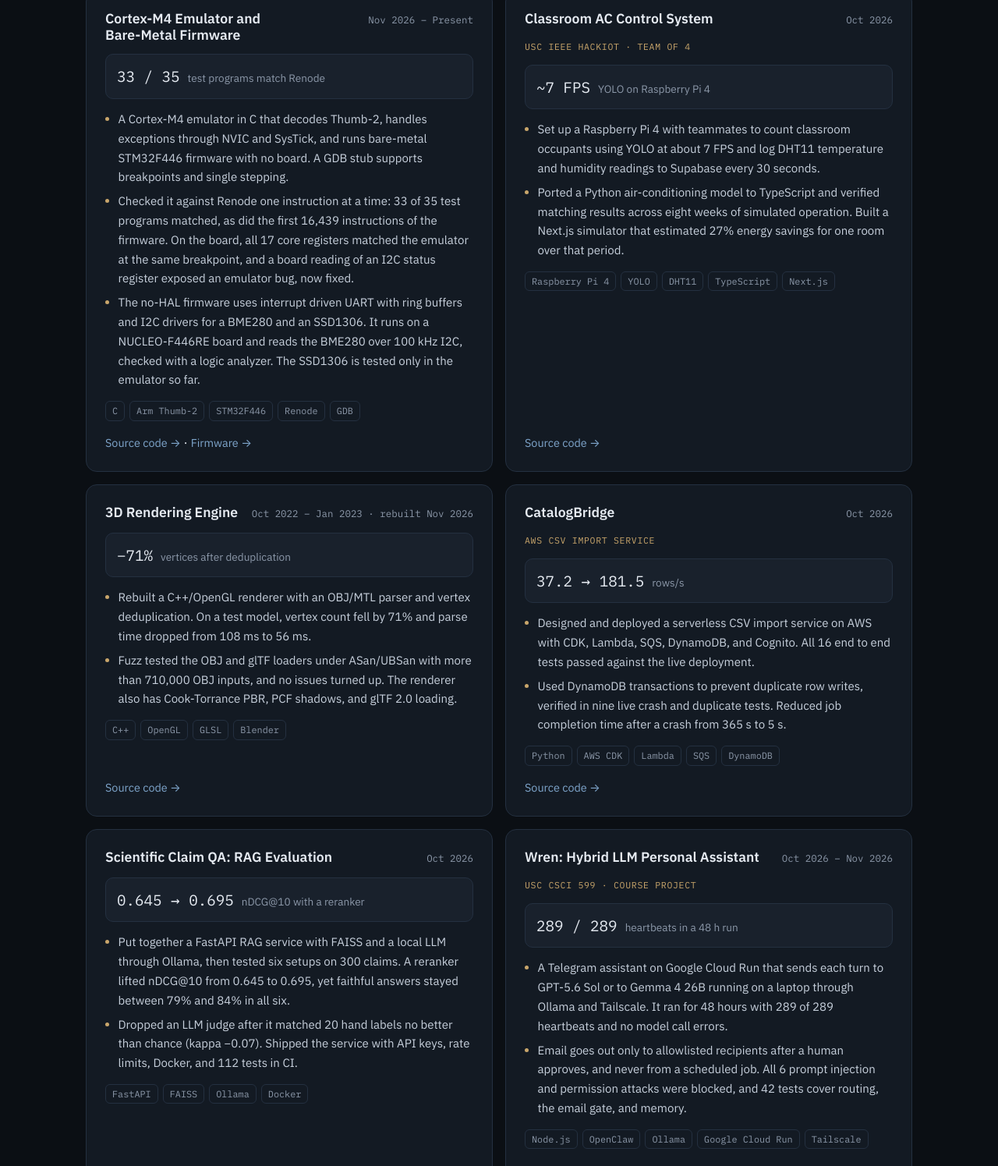
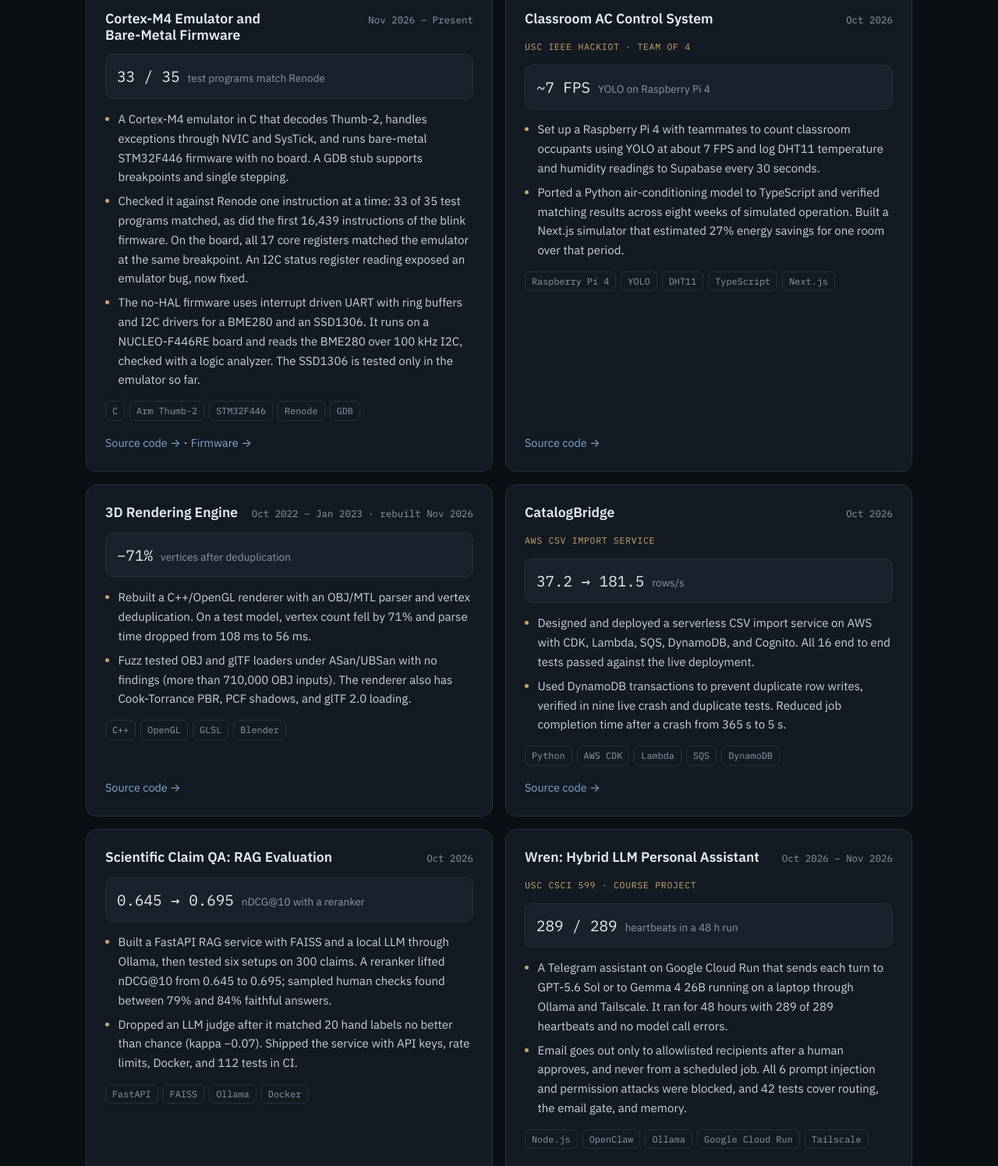
Before and after one commit to Tofuhsu/tofuhsu.github.io, a plain HTML site: page index.html in a window 1280 px wide. Shown: the part 1864-3359 px from the top of the page at 78% size. Drawn offline with Linux system fonts and the light colour scheme; animation ran at ten frames a second.

Commit message:
Apply GPT-review fixes (blink firmware scope, fuzz wording, RAG human-check scope) and refresh resume PDFs to 1118
Co-Authored-By: Claude Opus 5.5 <noreply@anthropic.com>

```diff
--- a/index.html
+++ b/index.html
@@ -319,7 +319,7 @@
             <div class="metric"><span class="v">33 / 35</span><span class="k">test programs match Renode</span></div>
             <ul>
               <li>A Cortex-M4 emulator in C that decodes Thumb-2, handles exceptions through NVIC and SysTick, and runs bare-metal STM32F446 firmware with no board. A GDB stub supports breakpoints and single stepping.</li>
-              <li>Checked it against Renode one instruction at a time: 33 of 35 test programs matched, as did the first 16,439 instructions of the firmware. On the board, all 17 core registers matched the emulator at the same breakpoint, and a board reading of an I2C status register exposed an emulator bug, now fixed.</li>
+              <li>Checked it against Renode one instruction at a time: 33 of 35 test programs matched, as did the first 16,439 instructions of the blink firmware. On the board, all 17 core registers matched the emulator at the same breakpoint. An I2C status register reading exposed an emulator bug, now fixed.</li>
               <li>The no-HAL firmware uses interrupt driven UART with ring buffers and I2C drivers for a BME280 and an SSD1306. It runs on a NUCLEO-F446RE board and reads the BME280 over 100 kHz I2C, checked with a logic analyzer. The SSD1306 is tested only in the emulator so far.</li>
             </ul>
             <div class="pills"><span class="pill">C</span><span class="pill">Arm Thumb-2</span><span class="pill">STM32F446</span><span class="pill">Renode</span><span class="pill">GDB</span></div>
@@ -343,7 +343,7 @@
             <div class="metric"><span class="v">−71%</span><span class="k">vertices after deduplication</span></div>
             <ul>
               <li>Rebuilt a C++/OpenGL renderer with an OBJ/MTL parser and vertex deduplication. On a test model, vertex count fell by 71% and parse time dropped from 108 ms to 56 ms.</li>
-              <li>Fuzz tested the OBJ and glTF loaders under ASan/UBSan with more than 710,000 OBJ inputs, and no issues turned up. The renderer also has Cook-Torrance PBR, PCF shadows, and glTF 2.0 loading.</li>
+              <li>Fuzz tested OBJ and glTF loaders under ASan/UBSan with no findings (more than 710,000 OBJ inputs). The renderer also has Cook-Torrance PBR, PCF shadows, and glTF 2.0 loading.</li>
             </ul>
             <div class="pills"><span class="pill">C++</span><span class="pill">OpenGL</span><span class="pill">GLSL</span><span class="pill">Blender</span></div>
             <div class="foot"><a href="https://github.com/Tofuhsu/3D-Rendering-Engine" target="_blank" rel="noopener">Source code →</a></div>
@@ -365,7 +365,7 @@
             <div class="top"><h3>Scientific Claim QA: RAG Evaluation</h3><span class="date">Oct 2026</span></div>
             <div class="metric"><span class="v">0.645 → 0.695</span><span class="k">nDCG@10 with a reranker</span></div>
             <ul>
-              <li>Put together a FastAPI RAG service with FAISS and a local LLM through Ollama, then tested six setups on 300 claims. A reranker lifted nDCG@10 from 0.645 to 0.695, yet faithful answers stayed between 79% and 84% in all six.</li>
+              <li>Built a FastAPI RAG service with FAISS and a local LLM through Ollama, then tested six setups on 300 claims. A reranker lifted nDCG@10 from 0.645 to 0.695; sampled human checks found between 79% and 84% faithful answers.</li>
               <li>Dropped an LLM judge after it matched 20 hand labels no better than chance (kappa −0.07). Shipped the service with API keys, rate limits, Docker, and 112 tests in CI.</li>
             </ul>
             <div class="pills"><span class="pill">FastAPI</span><span class="pill">FAISS</span><span class="pill">Ollama</span><span class="pill">Docker</span></div>
```
Also changed, not shown: 2 other files.
